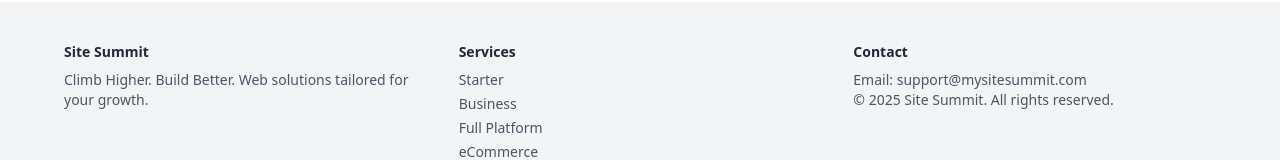
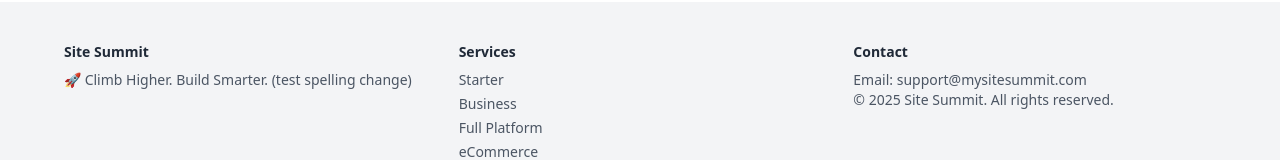
Before and after one commit to Bathgatee/site-summit, a React (Create React App) app: page /contact in a window 1280 px wide. Shown: the part 976-1136 px from the top of the page. Built offline with nearby package versions, Linux system fonts and the light colour scheme.

Commit message:
Test: Adjust alignment and change footer text for deployment check

```diff
--- a/src/components/Footer.jsx
+++ b/src/components/Footer.jsx
@@ -5,7 +5,7 @@ export default function Footer() {
 
         <div className="text-center md:text-left">
           <h4 className="font-semibold text-gray-800 mb-2">Site Summit</h4>
-          <p>Climb Higher. Build Better. Web solutions tailored for your growth.</p>
+          <p>🚀 Climb Higher. Build Smarter. (test spelling change)</p>
         </div>
 
         <div className="text-center md:text-left">
```
